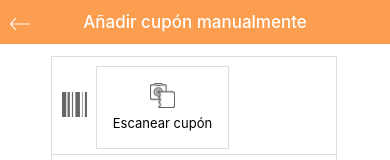
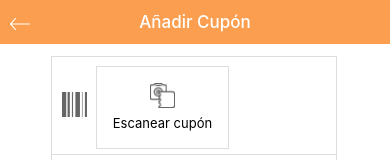
Before and after one commit to jh4producciones/cupon, a website: page www/cupon.html in a window 390 px wide. Shown: the top 160 px of the page. Drawn offline with Linux system fonts and the light colour scheme; some packages are replaced by stand-ins of ours; files that its build step writes are made by us from their sources; files whose address does not match are found by name.

Commit message:
Update cupon.html

```diff
--- a/www/cupon.html
+++ b/www/cupon.html
@@ -19,9 +19,11 @@
 
     <script src="lib/ngCordova/dist/ng-cordova.js"></script>
     <script src="cordova.js"></script>
-      <!--librerias para la conexión con facebook-->
-      <script src="js/openfb.js"></script>
-      <script src="js/ngopenfb.js"></script>
+
+	 <!--librerias para la conexión con facebook-->
+    <script src="js/openfb.js"></script>
+    <script src="js/ngopenfb.js"></script>
+
     <!-- your app's js -->
     <script src="js/app.js"></script>
     <script src="js/controllers.js"></script>
@@ -30,7 +32,7 @@
   <body ng-app="starter">
       <div class="bar bar-header bar-orange">
         <a class="button icon-left ion-ios-arrow-thin-left button-clear" style="color:#fff;" href="principal.html"></a>
-        <h1 class="title" style="color:#FFF;">Añadir cupón manualmente</h1>
+        <h1 class="title" style="color:#FFF;">Añadir Cupón</h1>
       </div>
      <ion-pane>
       <ion-content style="text-align: center;" ng-controller="AppCtrl">
@@ -47,15 +49,14 @@
 						<p align="center" style="color:#000; font-size:13px;">
                         Escanear cupón</p>
 						</a> </span>
-
-
-
-                        <input type="text"
+						<input type="text"
 
                                name="code"
                                ng-model="coupon_code"
                                class="cupon" required>
-                    </label>
+
+
+                                        </label>
 
 
                		<!-- Descuento del Cupon -->
```
